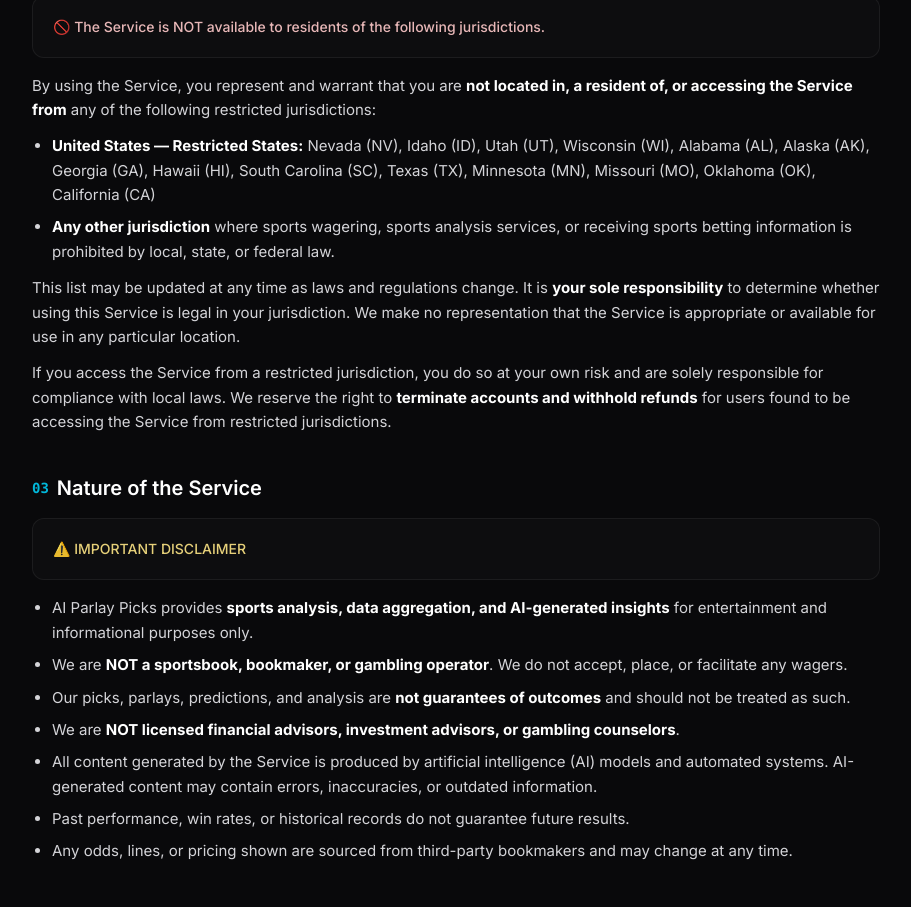
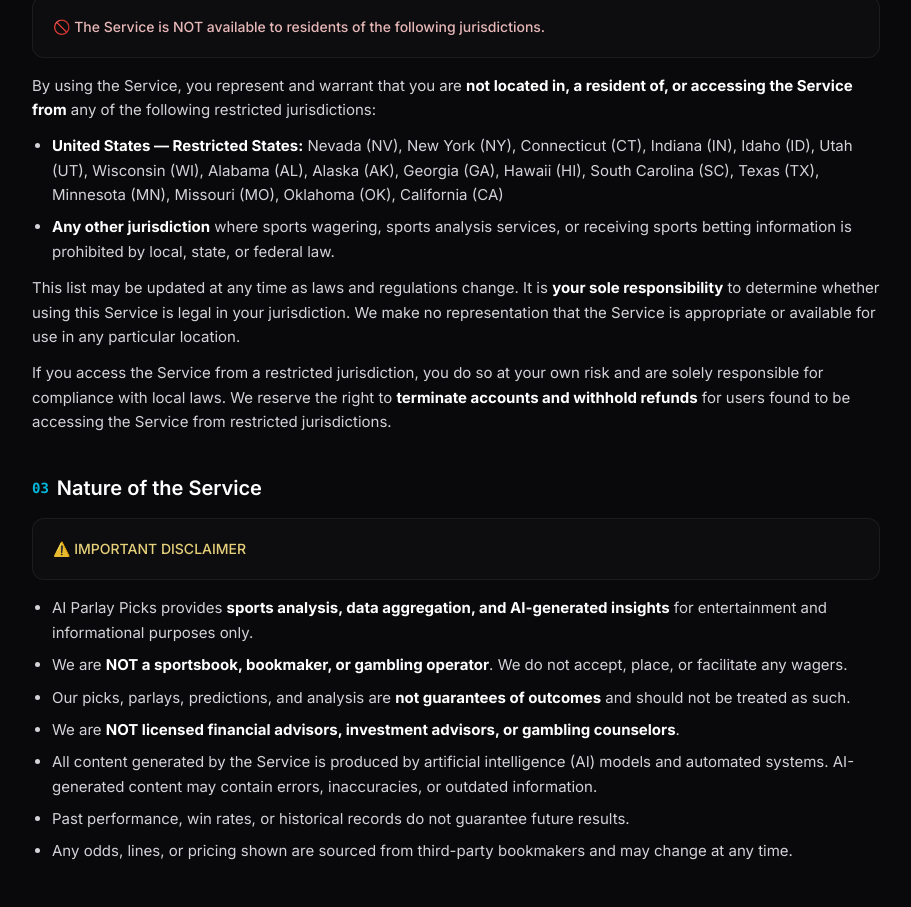
Before and after one commit to Victorcastilloa/parlay-picks-landing, a Next.js app: page /terms in a window 1280 px wide. Shown: the part 786-1693 px from the top of the page, without its empty margins (184-1095 px from the left). Built offline with nearby package versions, Linux system fonts and the light colour scheme.

Commit message:
Add NY, CT, IN to restricted jurisdictions (tout registration req)

```diff
--- a/app/terms/page.tsx
+++ b/app/terms/page.tsx
@@ -74,7 +74,7 @@
               a resident of, or accessing the Service from</strong> any of the following restricted jurisdictions:
             </p>
             <ul className="list-disc pl-5 space-y-2 mt-3">
-              <li><strong className="text-white">United States — Restricted States:</strong> Nevada (NV), Idaho (ID), Utah (UT), Wisconsin (WI), Alabama (AL), Alaska (AK), Georgia (GA), Hawaii (HI), South Carolina (SC), Texas (TX), Minnesota (MN), Missouri (MO), Oklahoma (OK), California (CA)</li>
+              <li><strong className="text-white">United States — Restricted States:</strong> Nevada (NV), New York (NY), Connecticut (CT), Indiana (IN), Idaho (ID), Utah (UT), Wisconsin (WI), Alabama (AL), Alaska (AK), Georgia (GA), Hawaii (HI), South Carolina (SC), Texas (TX), Minnesota (MN), Missouri (MO), Oklahoma (OK), California (CA)</li>
               <li><strong className="text-white">Any other jurisdiction</strong> where sports wagering, sports analysis services, or receiving sports betting information is prohibited by local, state, or federal law.</li>
             </ul>
             <p className="mt-3">
```
